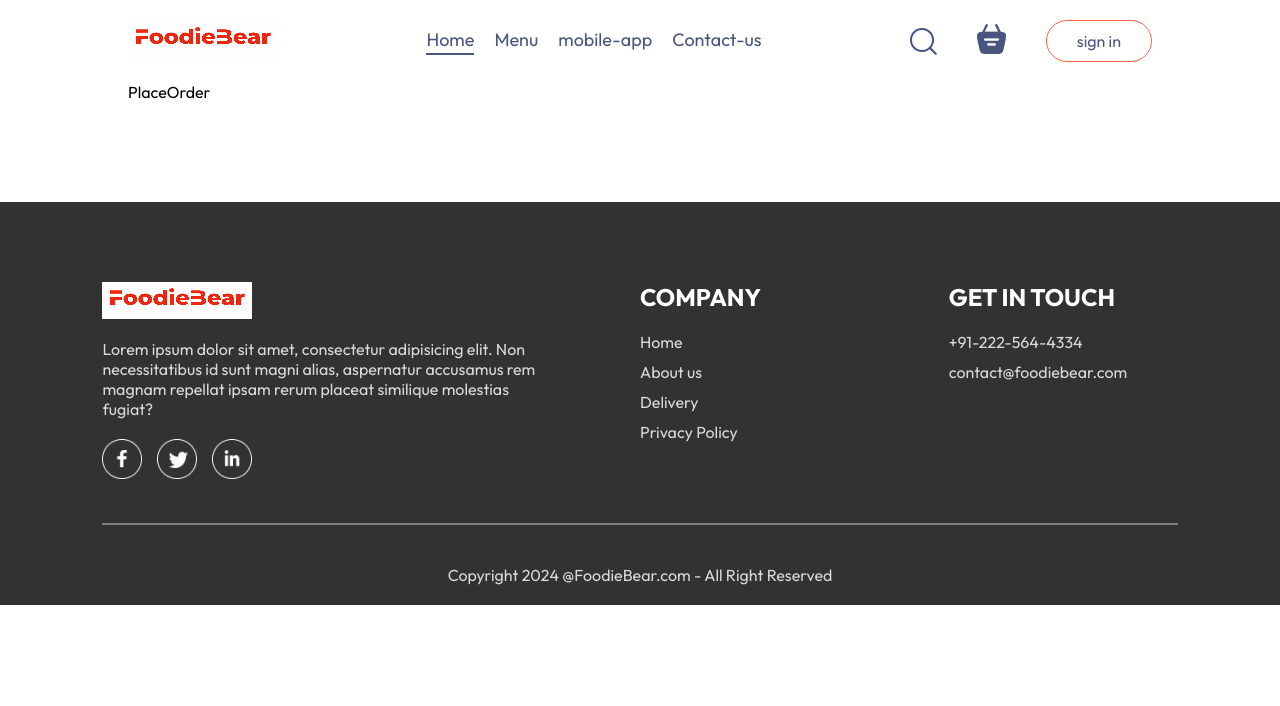
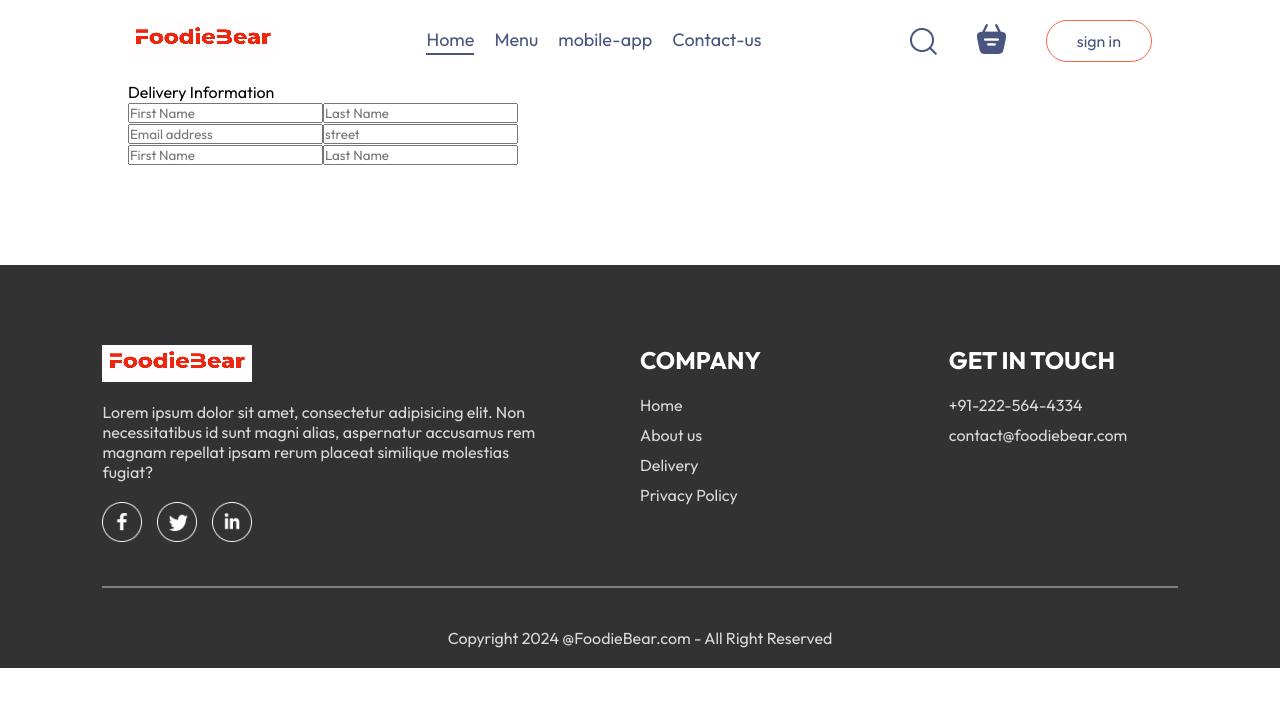
Before and after one commit to HAXAZE/FoodieBear, a React (Vite) app in the folder Frontend/: page /order in a window 1280 px wide. Shown: the top 706 px of the page. Built offline with nearby package versions, Linux system fonts and the light colour scheme.

Commit message:
designed placeorder page

```diff
--- a/Frontend/src/pages/Cart/Cart.jsx
+++ b/Frontend/src/pages/Cart/Cart.jsx
@@ -1,10 +1,11 @@
 import React, { useContext } from 'react'
 import './Cart.css'
 import { StoreContext } from '../../context/StoreContext'
+import { useNavigate } from 'react-router-dom';
 const Cart = () => {
 
   const { cartItems, food_list, removeFromCart,getTotalCartAmount } = useContext(StoreContext);
-
+  const navigate  = useNavigate();
 
   return (
     <div className='cart'>
@@ -56,7 +57,7 @@
                 <b>${getTotalCartAmount()+2}</b>
               </div>
             </div>
-            <button>Proceed To Checkout</button>
+            <button onClick={()=>navigate('/order')}>Proceed To Checkout</button>
           </div>
           <div className="cart-promocode">
             <div>
--- a/Frontend/src/pages/PlaceOrder/PlaceOrder.jsx
+++ b/Frontend/src/pages/PlaceOrder/PlaceOrder.jsx
@@ -2,7 +2,26 @@
 import './PlaceOrder.css'
 const PlaceOrder = () => {
   return (
-    <div>PlaceOrder</div>
+    <form className='place-order'>
+      <div className="place-order-left">
+      <p className='title'>Delivery Information</p>
+      <div className="multi-fields">
+        <input type="text" placeholder='First Name' />
+        <input type="text" placeholder='Last Name' />
+      </div>
+      <input type="email" placeholder='Email address' />
+      <input type="text" placeholder='street' />
+      <div className="multi-fields">
+        <input type="text" placeholder='First Name' />
+        <input type="text" placeholder='Last Name' />
+      </div>
+      </div>
+      <div className="place-order-right">
+
+      </div>
+
+    </form>
+
   )
 }
 
```
